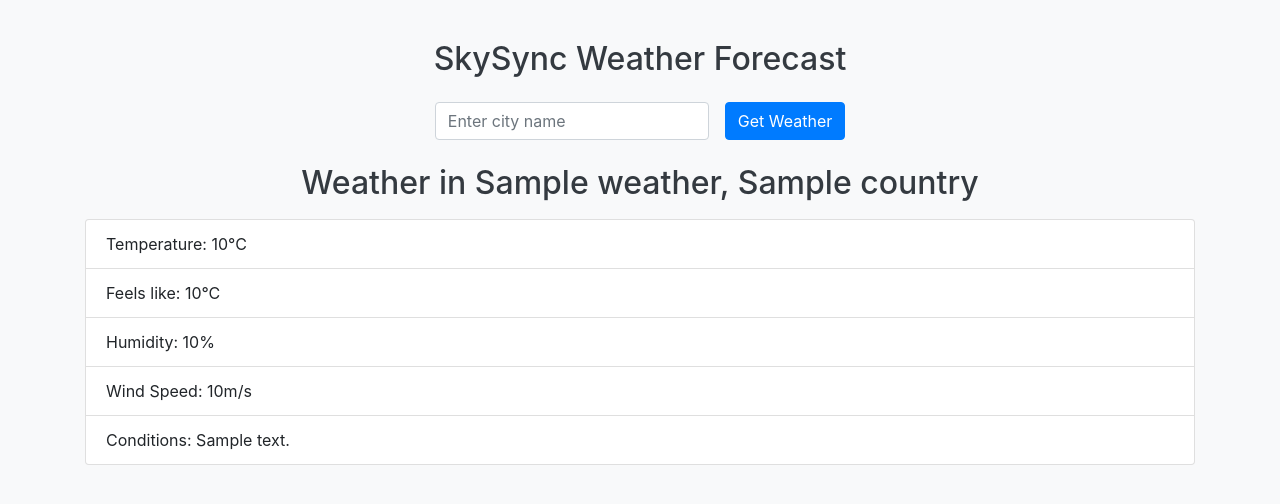
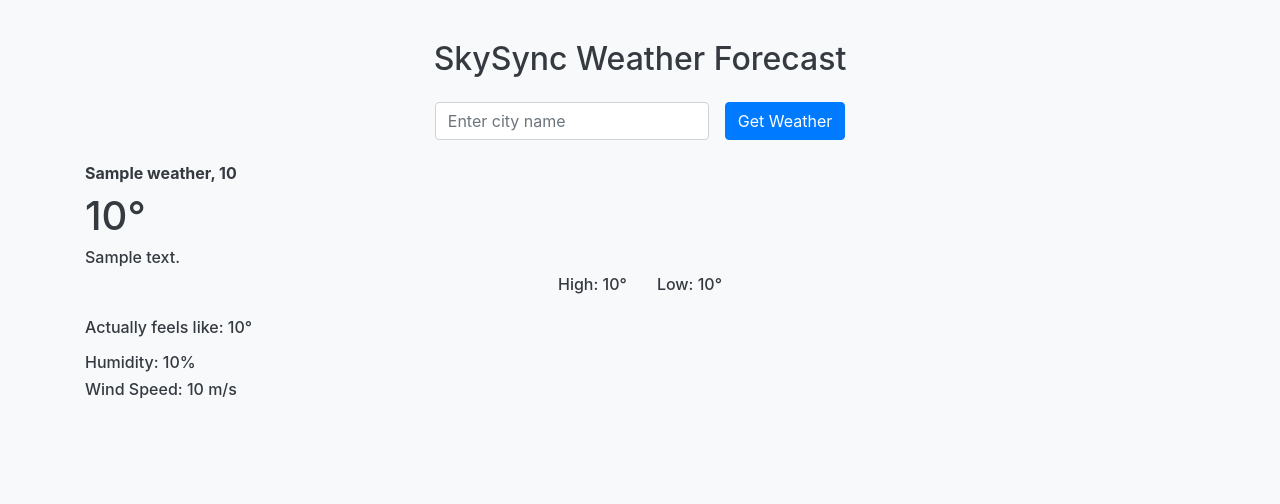
Before and after one commit to azaraverse/SkySync, a Flask app: template src/app/templates/index.html in a window 1280 px wide. Shown: the part 56-560 px from the top of the page. Run offline with Flask 2, Linux system fonts and the light colour scheme; the template is opened without the code that fills it: values that come from a table or form of the project are taken from there, most other values are stand-ins (such as "Sample title", 1, 10 or a date in 2020); some libraries are stand-ins or nearby versions.

Commit message:
fix the div closing tag in the javascript and change the jinja for searched results to display as auto location info display

```diff
--- a/src/app/static/js/script.js
+++ b/src/app/static/js/script.js
@@ -38,6 +38,7 @@ document.addEventListener('DOMContentLoaded', function () {
                 <div class="col-auto">
                     <h6>Low: ${Math.floor(data.main.temp_min)}°</h6>
                 </div>
+            </div>
             <h6 class="mt-3">Actually feels like: ${Math.floor(data.main.feels_like)}°</h6>
             <div class="mt-3">
                 <h6>Humidity: ${Math.floor(data.main.humidity)}%</h6>
--- a/src/app/templates/index.html
+++ b/src/app/templates/index.html
@@ -20,14 +20,23 @@
 </div>
 
 {% if weather_data %}
-<div class="mt-4">
-    <h2 class="text-center">Weather in {{ weather_data["name"] }}, {{ weather_data["sys"]["country"] }}</h2>
-    <ul class="list-group mt-3">
-        <li class="list-group-item">Temperature: {{ weather_data["main"]["temp"] | int }}°C</li>
-        <li class="list-group-item">Feels like: {{ weather_data["main"]["feels_like"] | int }}°C</li>
-        <li class="list-group-item">Humidity: {{ weather_data["main"]["humidity"] | int }}%</li>
-        <li class="list-group-item">Wind Speed: {{ weather_data["wind"]["speed"] | int }}m/s</li>
-        <li class="list-group-item">Conditions: {{ weather_data["weather"][0]["description"] }}</li>
-    </ul>
+<div class="mt-4" class="text-center">
+    <h6><strong>{{ weather_data["name"] }}, {{weather_data["sys"]["country"] | int }}</strong></h6>
+    <h1>{{ weather_data["main"]["temp"] | int }}°</h1>
+    <h6>{{ weather_data["weather"][0]["description"] }}</h6>
+    <div class="row justify-content-center">
+        <div class="col-auto">
+            <h6>High: {{ weather_data["main"]["temp_max"] | int }}°</h6>
+        </div>
+        <div class="col-auto">
+            <h6>Low: {{ weather_data["main"]["temp_min"] | int }}°</h6>
+        </div>
+    </div>
+    <h6 class="mt-3">Actually feels like: {{ weather_data["main"]["feels_like"] | int }}°</h6>
+    <div class="mt-3">
+        <h6>Humidity: {{ weather_data["main"]["humidity"] | int }}%</h6>
+        <h6>Wind Speed: {{ weather_data["wind"]["speed"] | int }} m/s</h6>
+    </div>
+</div>
 {% endif %}
 {% endblock %}
```
